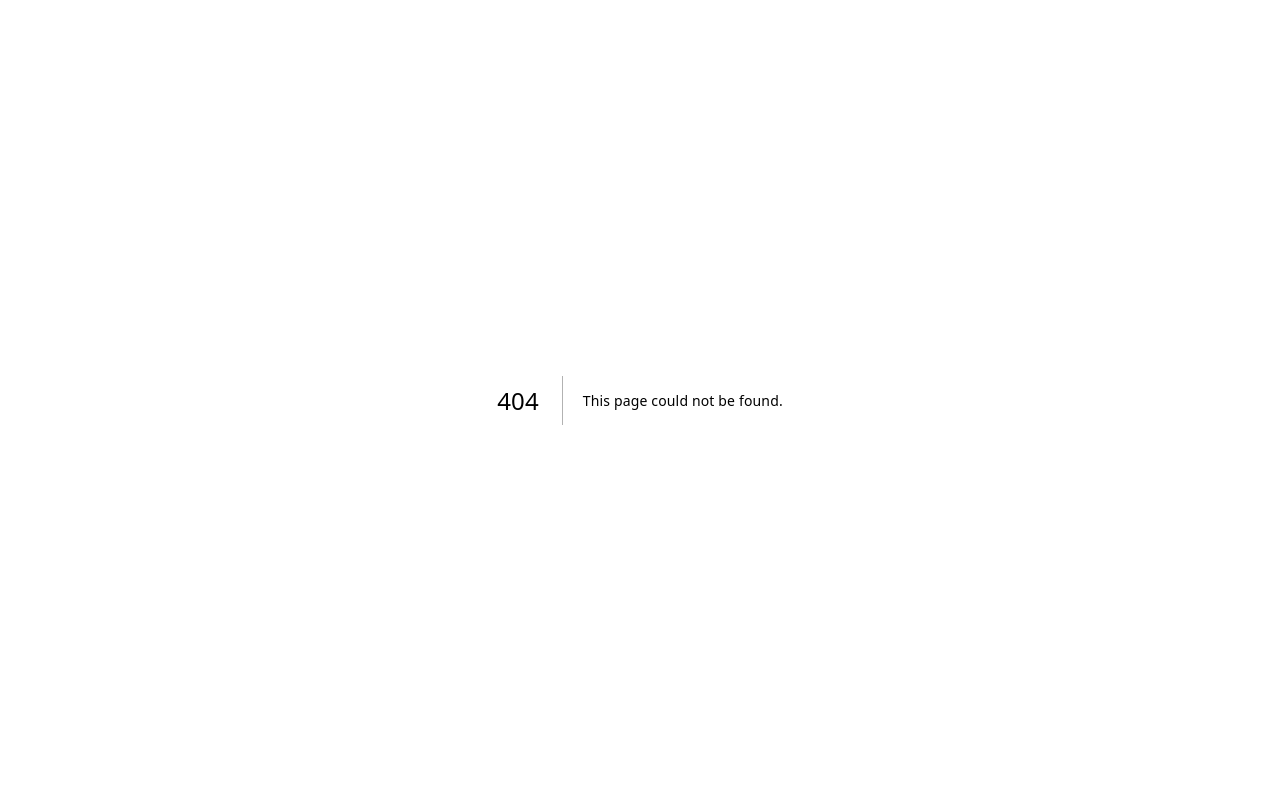
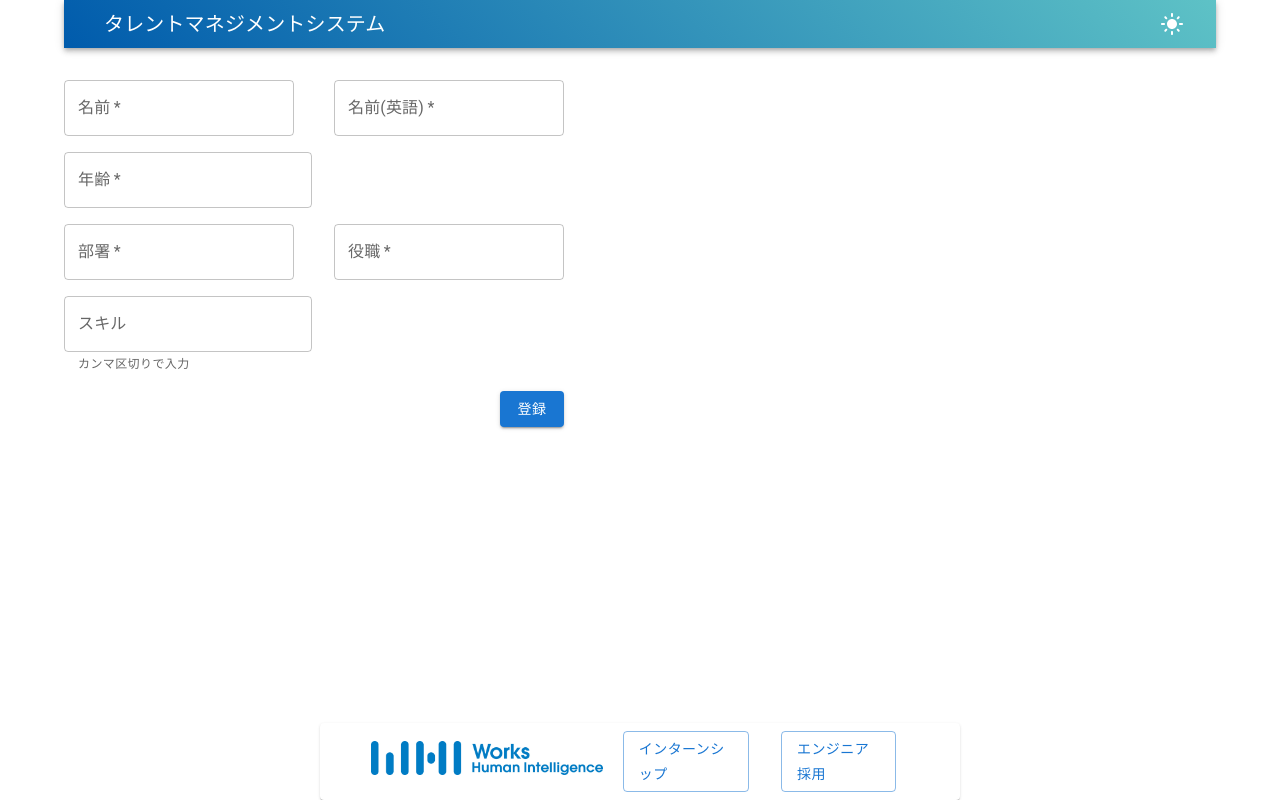
Before and after one commit to fusawa-yugo/talent-management-app, a Next.js app in the folder frontend/: page /register-employee in a window 1280 px wide. Before the commit this address had no page. Built offline with nearby package versions, Linux system fonts and the light colour scheme; some icons are missing; what @mui/material-nextjs would draw is missing.

Commit message:
機能追加

```diff
--- /dev/null
+++ b/frontend/src/app/register-employee/page.tsx
@@ -0,0 +1,10 @@
+import { GlobalContainer } from "@/components/GlobalContainer";
+import RegisterEmployee from "@/components/RegisterEmployee";
+
+export default function RegisterEmployeePage() {
+  return (
+    <GlobalContainer>
+      <RegisterEmployee />
+    </GlobalContainer>
+  );
+}
--- /dev/null
+++ b/frontend/src/components/RegisterEmployee.tsx
@@ -0,0 +1,90 @@
+"use client";
+
+import { type Employee } from "@/models/Employee";
+import { Box, TextField, Button } from "@mui/material";
+import { useRouter } from "next/navigation";
+
+type informationProps = Omit<Employee, "id">;
+
+const RegisterEmployee = () => {
+
+	const router = useRouter();
+
+	const handleSubmit = (event: React.FormEvent<HTMLFormElement>) => {
+		event.preventDefault();
+		const formData = new FormData(event.currentTarget);
+
+		const skillsInput = formData.get("skills") as string | null;
+		const skills = skillsInput ? skillsInput.split(",").map(skill => skill.trim()) : [];
+
+
+		const employeeData: informationProps = {
+			name: formData.get("name") as string,
+			name_en: formData.get("name_en") as string,
+			age: Number(formData.get("age")),
+			department: formData.get("department") as string,
+			position: formData.get("position") as string,
+			skills: skills,
+		};
+
+
+		fetch("/api/register-employee", {
+			method: "POST",
+			headers: {
+				"Content-Type": "application/json",
+			},
+			body: JSON.stringify(employeeData),
+		}).then((response) => {
+			if (response.ok) {
+				alert("従業員情報が登録されました。");
+				router.push("/");
+				return
+			} else {
+				alert("従業員情報の登録に失敗しました。");
+			}
+		}).catch((error) => {
+			alert(`従業員情報の登録中にエラーが発生しました: ${error.message}`);
+		});
+	};
+
+	return (
+		<Box
+			component="form"
+			onSubmit={handleSubmit}
+			sx={{
+				display: "flex",
+				flexDirection: "column",
+				alignItems: "flex-start",
+				maxWidth:500,
+				gap: 2,
+			}}>
+			<Box sx = {{
+				display: "flex",
+				flexDirection: "row",
+				gap: 5,
+			}}>
+				<TextField label="名前" name = "name" required/>
+				<TextField label="名前(英語)" name = "name_en" required/>
+			</Box>
+			<TextField label="年齢" name = "age" type="number" required/>
+			<Box sx = {{
+				display: "flex",
+				flexDirection: "row",
+				gap: 5,
+			}}>
+				<TextField label="部署" name = "department" required/>
+				<TextField label="役職" name = "position" required/>
+			</Box>
+			<TextField label="スキル" name = "skills" helperText="カンマ区切りで入力" />
+			<Button
+				type="submit"
+				variant="contained"
+				color="primary"
+				sx={{ alignSelf: "flex-end" }}>
+				登録
+			</Button>
+		</Box>
+	);
+}
+
+export default RegisterEmployee;
--- a/frontend/src/models/Employee.ts
+++ b/frontend/src/models/Employee.ts
@@ -3,6 +3,7 @@ import * as t from "io-ts";
 export const EmployeeT = t.type({
   id: t.string,
   name: t.string,
+  name_en: t.string,
   age: t.number,
   department: t.string,
   position: t.string,
```
Also changed, not shown: frontend/src/app/page.tsx (+7 -0 lines), 2 other files (tests, documents, lock files or other folders).
